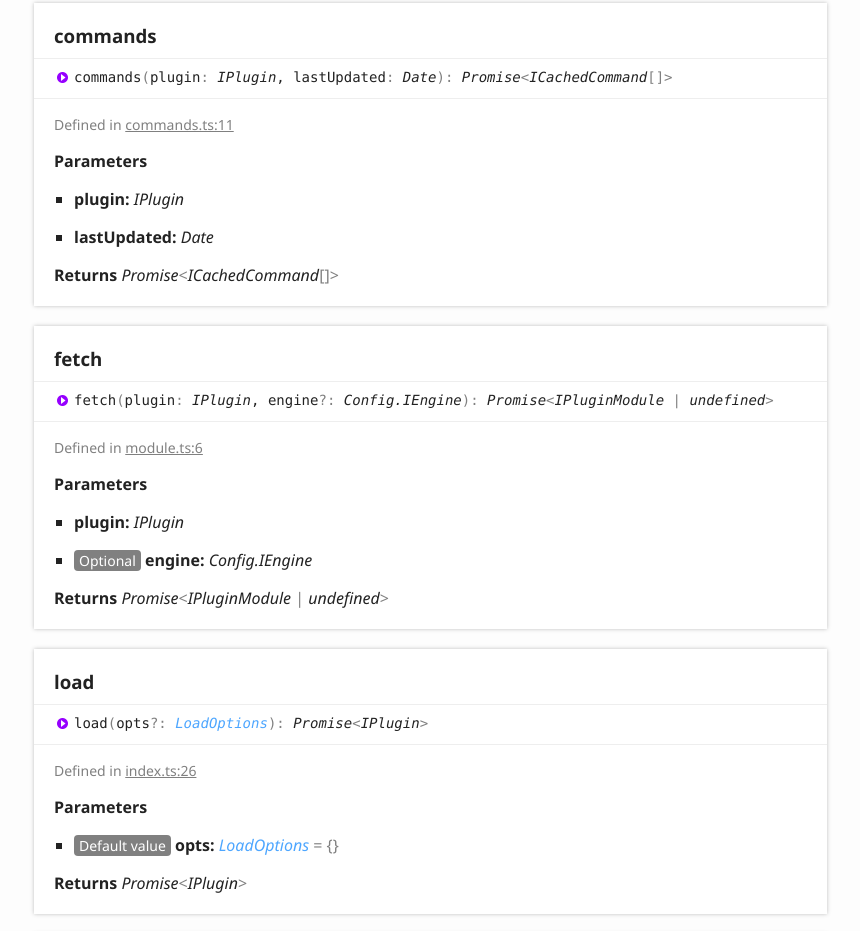
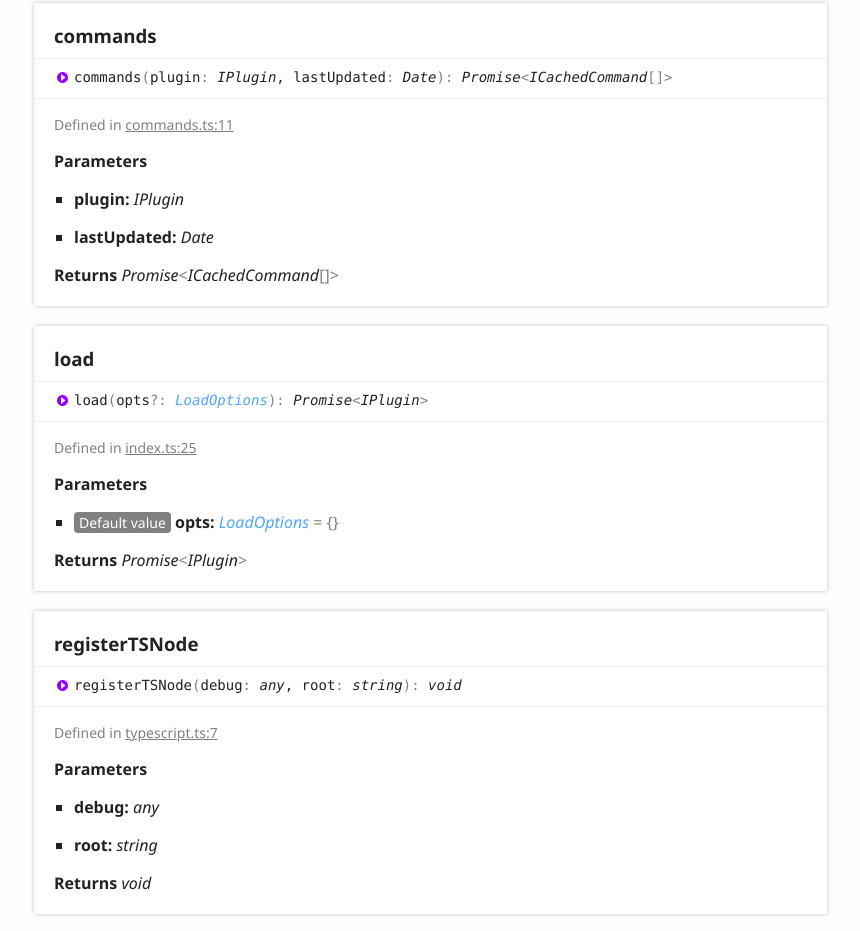
Before and after one commit to oclif/loader, a plain HTML site: page globals.html in a window 1280 px wide. Shown: the part 690-1621 px from the top of the page, without its empty margins (6-866 px from the left). Drawn offline with Linux system fonts and the light colour scheme.

Commit message:
updates from undefined [skip ci]

```diff
--- a/globals.html
+++ b/globals.html
@@ -82,7 +82,6 @@
 							<h3>Functions</h3>
 							<ul class="tsd-index-list">
 								<li class="tsd-kind-function tsd-is-external"><a href="globals.html#commands" class="tsd-kind-icon">commands</a></li>
-								<li class="tsd-kind-function tsd-is-external"><a href="globals.html#fetch" class="tsd-kind-icon">fetch</a></li>
 								<li class="tsd-kind-function"><a href="globals.html#load" class="tsd-kind-icon">load</a></li>
 								<li class="tsd-kind-function tsd-is-external"><a href="globals.html#registertsnode" class="tsd-kind-icon">registerTSNode</a></li>
 								<li class="tsd-kind-function tsd-is-external"><a href="globals.html#topics" class="tsd-kind-icon">topics</a></li>
@@ -104,7 +103,7 @@
 						<li class="tsd-description">
 							<aside class="tsd-sources">
 								<ul>
-									<li>Defined in <a href="https://github.com/dxcli/loader/blob/a171a09/src/commands.ts#L11">commands.ts:11</a></li>
+									<li>Defined in <a href="https://github.com/dxcli/loader/blob/24f1a60/src/commands.ts#L11">commands.ts:11</a></li>
 								</ul>
 							</aside>
 							<h4 class="tsd-parameters-title">Parameters</h4>
@@ -120,32 +119,6 @@
 						</li>
 					</ul>
 				</section>
-				<section class="tsd-panel tsd-member tsd-kind-function tsd-is-external">
-					<a name="fetch" class="tsd-anchor"></a>
-					<h3>fetch</h3>
-					<ul class="tsd-signatures tsd-kind-function tsd-is-external">
-						<li class="tsd-signature tsd-kind-icon">fetch<span class="tsd-signature-symbol">(</span>plugin<span class="tsd-signature-symbol">: </span><span class="tsd-signature-type">IPlugin</span>, engine<span class="tsd-signature-symbol">?: </span><span class="tsd-signature-type">Config.IEngine</span><span class="tsd-signature-symbol">)</span><span class="tsd-signature-symbol">: </span><span class="tsd-signature-type">Promise</span><span class="tsd-signature-symbol">&lt;</span><span class="tsd-signature-type">IPluginModule</span><span class="tsd-signature-symbol"> | </span><span class="tsd-signature-type">undefined</span><span class="tsd-signature-symbol">&gt;</span></li>
-					</ul>
-					<ul class="tsd-descriptions">
-						<li class="tsd-description">
-							<aside class="tsd-sources">
-								<ul>
-									<li>Defined in <a href="https://github.com/dxcli/loader/blob/a171a09/src/module.ts#L6">module.ts:6</a></li>
-								</ul>
-							</aside>
-							<h4 class="tsd-parameters-title">Parameters</h4>
-							<ul class="tsd-parameters">
-								<li>
-									<h5>plugin: <span class="tsd-signature-type">IPlugin</span></h5>
-								</li>
-								<li>
-									<h5><span class="tsd-flag ts-flagOptional">Optional</span> engine: <span class="tsd-signature-type">Config.IEngine</span></h5>
-								</li>
-							</ul>
-							<h4 class="tsd-returns-title">Returns <span class="tsd-signature-type">Promise</span><span class="tsd-signature-symbol">&lt;</span><span class="tsd-signature-type">IPluginModule</span><span class="tsd-signature-symbol"> | </span><span class="tsd-signature-type">undefined</span><span class="tsd-signature-symbol">&gt;</span></h4>
-						</li>
-					</ul>
-				</section>
 				<section class="tsd-panel tsd-member tsd-kind-function">
 					<a name="load" class="tsd-anchor"></a>
 					<h3>load</h3>
@@ -156,7 +129,7 @@
 						<li class="tsd-description">
 							<aside class="tsd-sources">
 								<ul>
-									<li>Defined in <a href="https://github.com/dxcli/loader/blob/a171a09/src/index.ts#L26">index.ts:26</a></li>
+									<li>Defined in <a href="https://github.com/dxcli/loader/blob/24f1a60/src/index.ts#L25">index.ts:25</a></li>
 								</ul>
 							</aside>
 							<h4 class="tsd-parameters-title">Parameters</h4>
@@ -179,7 +152,7 @@
 						<li class="tsd-description">
 							<aside class="tsd-sources">
 								<ul>
-									<li>Defined in <a href="https://github.com/dxcli/loader/blob/a171a09/src/typescript.ts#L7">typescript.ts:7</a></li>
+									<li>Defined in <a href="https://github.com/dxcli/loader/blob/24f1a60/src/typescript.ts#L7">typescript.ts:7</a></li>
 								</ul>
 							</aside>
 							<h4 class="tsd-parameters-title">Parameters</h4>
@@ -205,7 +178,7 @@
 						<li class="tsd-description">
 							<aside class="tsd-sources">
 								<ul>
-									<li>Defined in <a href="https://github.com/dxcli/loader/blob/a171a09/src/topics.ts#L19">topics.ts:19</a></li>
+									<li>Defined in <a href="https://github.com/dxcli/loader/blob/24f1a60/src/topics.ts#L19">topics.ts:19</a></li>
 								</ul>
 							</aside>
 							<h4 class="tsd-parameters-title">Parameters</h4>
@@ -231,7 +204,7 @@
 						<li class="tsd-description">
 							<aside class="tsd-sources">
 								<ul>
-									<li>Defined in <a href="https://github.com/dxcli/loader/blob/a171a09/src/util.ts#L6">util.ts:6</a></li>
+									<li>Defined in <a href="https://github.com/dxcli/loader/blob/24f1a60/src/util.ts#L6">util.ts:6</a></li>
 								</ul>
 							</aside>
 							<h4 class="tsd-type-parameters-title">Type parameters</h4>
@@ -273,9 +246,6 @@
 					</li>
 					<li class=" tsd-kind-function tsd-is-external">
 						<a href="globals.html#commands" class="tsd-kind-icon">commands</a>
-					</li>
-					<li class=" tsd-kind-function tsd-is-external">
-						<a href="globals.html#fetch" class="tsd-kind-icon">fetch</a>
 					</li>
 					<li class=" tsd-kind-function">
 						<a href="globals.html#load" class="tsd-kind-icon">load</a>
```
Also changed, not shown: classes/plugincache.html (+5 -8 lines), index.html (+0 -3 lines), interfaces/iesmodule.html (+2 -5 lines), interfaces/loadoptions.html (+7 -10 lines).
